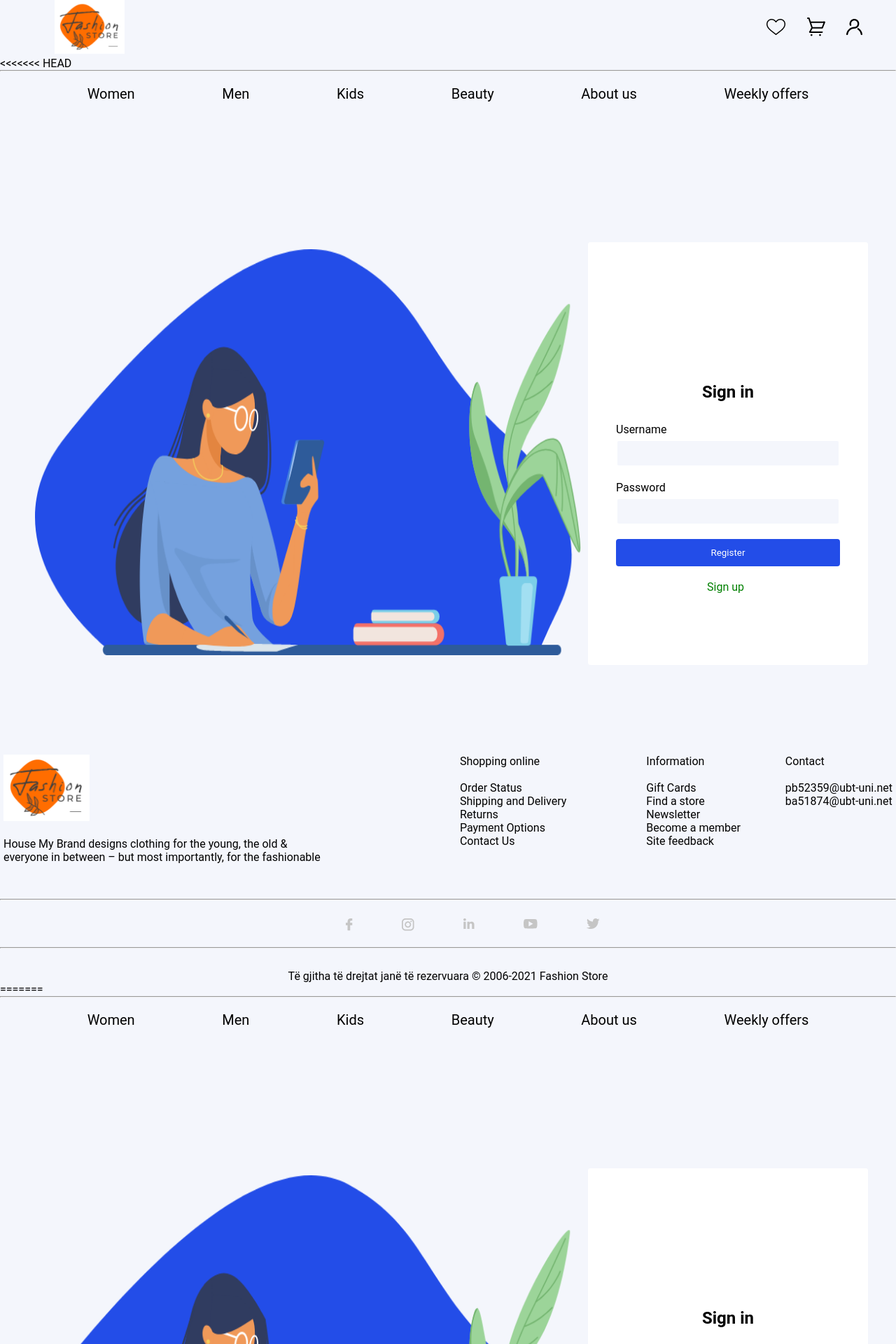
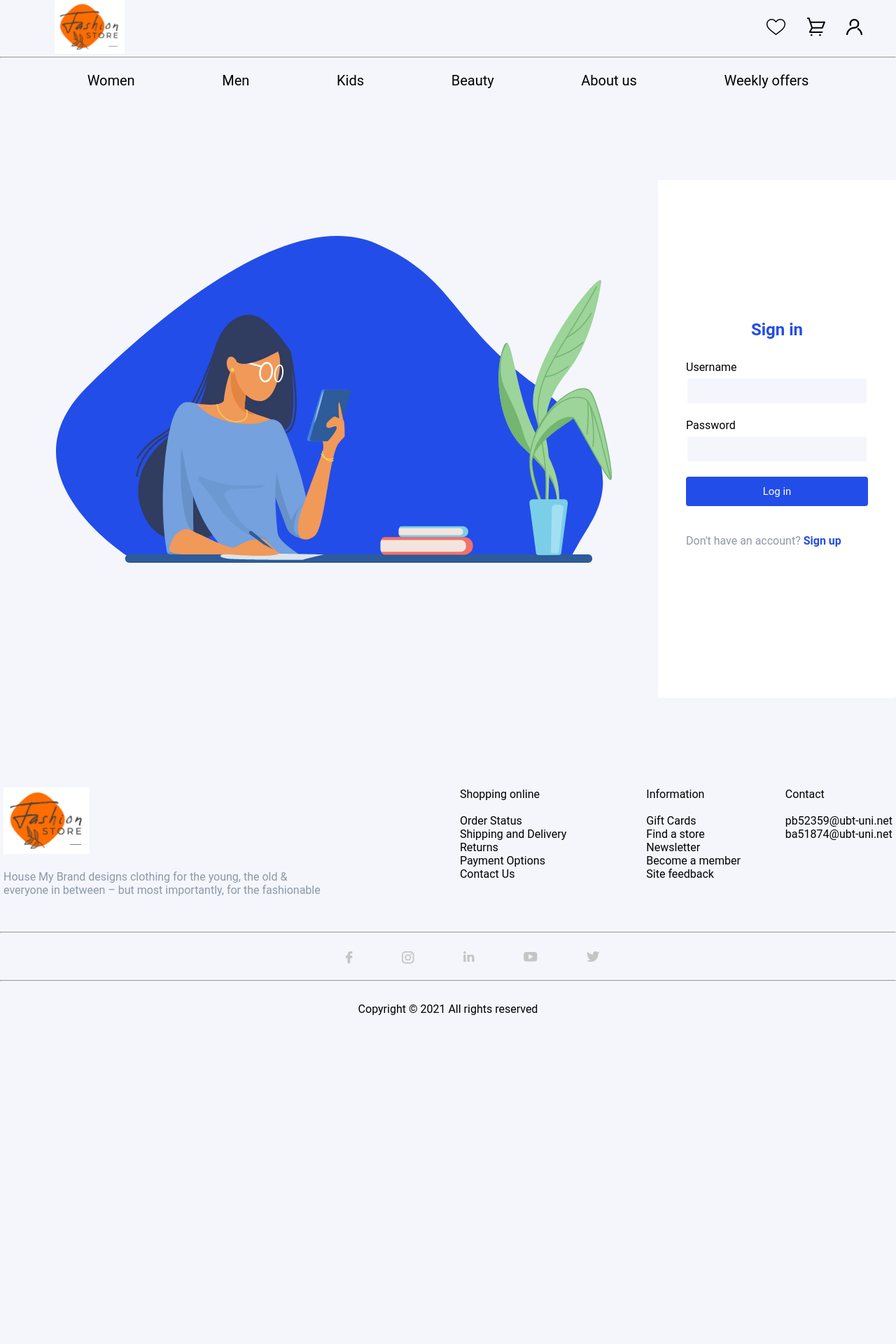
Before and after one commit to blertaaliu6/WEB-Project, a PHP site: page /signin.html in a window 1280 px wide. Shown: the top 1920 px of the page at 70% size. After the commit the page ends 1450 px from the top, so only its background shows below. Run offline with PHP 8.4, Linux system fonts and the light colour scheme.

Commit message:
seventhcommit

```diff
--- a/about.html
+++ b/about.html
@@ -152,7 +152,7 @@
 
     <hr>
     <div class="teDrejtat">
-      <p>Të gjitha të drejtat janë të rezervuara © 2006-2021 Fashion Store</p>
+      <p>Copyright © 2021 All rights reserved</p>
     </div>
 </body>
 </html>
--- a/css/signin.css
+++ b/css/signin.css
@@ -1,14 +1,10 @@
-
-
-
-    /*==========NavBar===========*/
+ /*==========NavBar===========*/
     *{
         margin: 0;
         padding: 0;
         box-sizing: border-box;
         font-family: 'Roboto', sans-serif;
         background-color: #F4F6FC;
-        /* background-color: #fff; */
     }
 
     .header{
@@ -80,26 +76,16 @@
     .login-form{
       display: flex;
       justify-content: center;
-      padding-top: 200px;
+      padding-top: 130px;
 
 
     }
-      .img img{
-<<<<<<< HEAD
-
+      .img{
       margin: 70px;
       padding: 10px;
       height: 600px;
       width: 800px;
 
-=======
-
-      margin: 70px;
-      padding: 10px;
-      height: 600px;
-      width: 800px;
-
->>>>>>> dfe84526435d19718187e15d1d16564750599e0c
     }
 
     .img-form{
@@ -109,6 +95,7 @@
   h2{
     text-align: center;
     background-color: #fff;
+    color:#234de8 ;
 
   }
   .container-signin{
@@ -150,8 +137,11 @@
     color: green;
     padding-left: 130px;
     background-color: #fff;
+    font-weight: bold;
 
   }
+
+
   .form-control.success input{
       border:2px solid rgb(26, 167, 26);
   }
@@ -172,67 +162,20 @@
       border:2px solid #234de8;
       cursor: pointer;
       margin-bottom: 20px;
+      font-size: 15px;
   }
-    /* .img img{
+   p{
+     background-color: #fff;
+     color: #8C98A9;
 
-      margin: 70px;
-      padding: 10px;
-      height: 600px;
-      width: 800px;
-
-    }
-
-    .form-info{
-      background-color: #fff;
-      height: 600px;
-      width: 400px;
-
-      padding: 40px;
-      margin: 50px 80px;
-      padding-top: 130px;
-    }
-
-    .form-info input {
-      background-color: #F4F6FC;
-      width: 300px;
-      height: 40px;
-      border-radius: 4px;
-      border-color: 1px #F4F6FC;
-      border: none;
-    }
+   }
+   p a{
+    background-color: #fff;
+    color: #234de8;
+    font-weight: bold;
 
 
-    h1{
-      background-color: white;
-      padding-bottom: 20px;
-      color: #2E384D;
-    }
-
-    .form-info label {
-      background-color: white;
-      color: #2E384D;
-    }
-
-    .form-info a {
-      background-color: white;
-      color: blue;
-    }
-
-    p{
-      background-color: white;
-      margin-left: 130px;
-    }
-
-   #link{
-       color: rgb(26, 168, 26);
    }
-
-    #button {
-      background-color: #234DE8;
-      color: white;
-    } */
-
-
     /*==========Footer===========*/
     footer{
         display: flex;
@@ -252,7 +195,9 @@
 
       }
 
-
+      .footer-text p{
+        background-color:#F4F6FC ;
+      }
       .footer3 {
         margin-left: 50px;
         padding-left: 5%;
@@ -279,4 +224,9 @@
       .teDrejtat {
         padding-top: 30px;
         text-align: center;
+
       }
+      .teDrejtat p {
+        background-color: #F4F6FC;
+        color: black;
+      }
--- a/home.html
+++ b/home.html
@@ -303,7 +303,7 @@
 
       <hr>
       <div class="teDrejtat">
-        <p>Të gjitha të drejtat janë të rezervuara © 2006-2021 Fashion Store</p>
+        <p>Copyright © 2021 All rights reserved</p>
       </div>
 
      <script src="js/slider.js"></script>
--- a/js/form.js
+++ b/js/form.js
@@ -7,10 +7,10 @@ let form=document.querySelector("form");
 function validateInput(){
     //check username is empty
     if(username.value.trim()===""){
-        onError(username," Username cannot be empty!");
+        onError(username," Username eshte i zbrazet!");
      }else{
         if(!isValidUsername(username.value.trim())){
-            onError(username,"Username is not valid!");
+            onError(username,"Username-i juaj ka me pak se 8 karaktere!");
         }else{
             onSuccess(username);
         }
@@ -19,10 +19,10 @@ function validateInput(){
 
     //password
     if(password.value.trim()===""){
-        onError(password,"Password cannot be empty!");
+        onError(password,"Password eshte i zbrazet!");
      }else{
         if(!isValidPassword(password.value.trim())){
-            onError(password,"Password is not valid!");
+            onError(password,"Password-i duhet te kete 3 numra ne fund!");
         }else{
             onSuccess(password);
         }
--- a/kids.html
+++ b/kids.html
@@ -294,7 +294,7 @@
 
         <hr>
         <div class="teDrejtat">
-          <p>Të gjitha të drejtat janë të rezervuara © 2006-2021 Fashion Store</p>
+          <p>Copyright © 2021 All rights reserved</p>
         </div>
 
 </body>
--- a/men.html
+++ b/men.html
@@ -298,7 +298,7 @@
 
         <hr>
         <div class="teDrejtat">
-          <p>Të gjitha të drejtat janë të rezervuara © 2006-2021 Fashion Store</p>
+          <p>Copyright © 2021 All rights reserved</p>
         </div>
 </body>
 </html>
--- a/signin.html
+++ b/signin.html
@@ -18,7 +18,6 @@
                     <li><a href="signin.html"><img src="img/674aaa8a5939fb3fb007e77121fb1581.png" alt=""></a></li>
                 </ul>
             </div>
-<<<<<<< HEAD
         </div>
         <hr>
 
@@ -56,9 +55,11 @@
                   </div>
 
                   <div class="form-control">
-                      <button>Register</button>
-                      <a href="Register.html">Sign up</a>
+                      <button>Log in</button>
                   </div>
+
+                    <p>Don't have an account? <a href="register.html">Sign up</a></p>
+
               </form>
           </div>
         </div>
@@ -132,151 +133,11 @@
 
         <hr>
         <div class="teDrejtat">
-          <p>Të gjitha të drejtat janë të rezervuara © 2006-2021 Fashion Store</p>
+          <p>Copyright © 2021 All rights reserved</p>
         </div>
 
 </body>
 </html>
-=======
-            <hr>
-
-            <nav class="navigation">
-               <ul class="nav-center d-flex">
-                        <li class="nav-item"><a href="womens.html" class="nav-links">Women</a></li>
-                        <li class="nav-item"><a href="men.html" class="nav-links">Men</a></li>
-                        <li class="nav-item"><a href="kids.html" class="nav-links">Kids</a></li>
-                        <li class="nav-item"><a href="beauty.html" class="nav-links">Beauty</a></li>
-                        <li class="nav-item"><a href="about.html" class="nav-links">About us</a></li>
-                        <li class="nav-item"><a href="" class="nav-links">Weekly offers</a></li>
-                 </ul>
-              </nav>
-          </header>
-
-          <div class="login-form">
-            <div class="img">
-                <img src="img/loginform.png" alt="">
-            </div>
-            <!-- </div>
-                <div class="container">
-                    <form class="form-info">
-                            <h1>Sign In</h1>
-                        <label for="">Username</label><br>
-                        <input type="text" placeholder=""><br>
-                        <br>
-                        <label for="">Password</label>
-                        <br>
-                        <input type="Password" placeholder=""><br>
-                        <br>
-                        <label>Forgot password?</label><br><br>
-                        <input id="button" type="button" value="LOGIN">
-                        <br>
-                        <br>
-
-                         <p>Alredy have an account? <a href="Register.html" id="link">Sign Up</a></p>
-
-
-                    </form>
-                  </div>
-                </div> -->
-                <div class="container-signin">
-                  <div class="header-signin">
-                      <h2>Sign in</h2>
-                  </div>
-                  <form class="form">
-                      <div class="form-control">
-                          <lable for="username" name="username">Username</lable>
-                          <input id="username" type="text" name="username" autocomplete="off"/>
-                          <small style="color: red;">Error Message</small>
-                      </div>
-                      <div class="form-control">
-                          <lable for="pwd" name="pwd">Password</lable>
-                          <input id="password" type="password" name="pwd" autocomplete="off"/>
-                          <small style="color: red;">Error Message</small>
-                      </div>
-
-                      <div class="form-control">
-                          <button>Register</button>
-                          <a href="#">Sign up</a>
-                      </div>
-                  </form>
-              </div>
-            </div>
-          </div>
-
-
-          <footer>
-            <div class="footer1">
-              <div class="footer-icon">
-                <img src="img/logo.png" alt="">
-
-              </div>
-              <br>
-              <div class="footer-text">
-                <p>House My Brand designs clothing for the young, the old & <br>
-                  everyone in between – but most importantly, for the fashionable</p>
-              </div>
-            </div>
-
-            <div class="footer2">
-
-             <ul class="ul-footer">
-
-              <li>Shopping online</li>
-              <br>
-              <li>Order Status</li>
-              <li>Shipping and Delivery</li>
-              <li>Returns</li>
-              <li>Payment Options</li>
-              <li>Contact Us</li>
-
-             </ul>
-            </div>
-            <div class="footer3">
-
-              <ul class="ul-footer2">
-
-               <li class="li11" >Information</li>
-               <br>
-               <li>Gift Cards</li>
-               <li>Find a store</li>
-               <li>Newsletter</li>
-               <li>Become a member</li>
-               <li>Site feedback</li>
-
-              </ul>
-             </div>
-             <div class="footer4">
-
-              <ul class="ul-footer3">
-
-               <li>Contact</li>
-               <br>
-               <li>pb52359@ubt-uni.net</li>
-               <li>ba51874@ubt-uni.net</li>
-              </ul>
-             </div>
-          </footer>
-
-            <hr>
-
-            <div class="socialmedia">
-              <div><img src="img/facebook.png" alt=""></div>
-              <div><img src="img/instagram.png" alt=""></div>
-              <div><img src="img/linkedin.png" alt=""></div>
-              <div><img src="img/youtube.png" alt=""></div>
-              <div><img src="img/twiter.png" alt=""></div>
-
-            </div>
-            <br>
-
-            <hr>
-            <div class="teDrejtat">
-              <p>Të gjitha të drejtat janë të rezervuara © 2006-2021 Fashion Store</p>
-            </div>
-
-    </body>
-    </html>
->>>>>>> dfe84526435d19718187e15d1d16564750599e0c
 <script src="js/form.js">
 
 </script>
```
Also changed, not shown: Register.html (+69 -0 lines), beauty.html (+2 -9 lines), css/beauty.css (+6 -2 lines), css/register.css (+51 -1 lines), css/womens.css (+6 -1 lines), js/register.js (+12 -12 lines), product-detail.html (+0 -7 lines), womens.html (+2 -15 lines).
